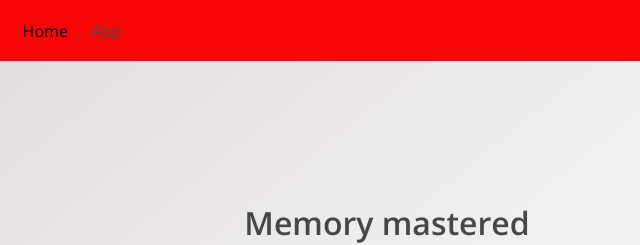
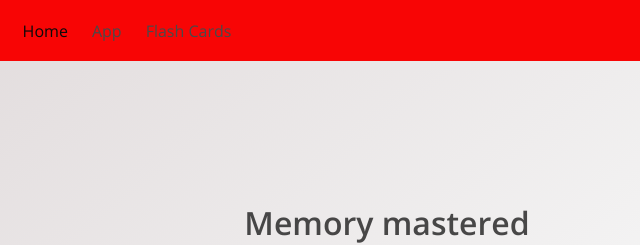
Before and after one commit to talbottmike/Memory, a website: page src/Client/Fornax/_public/index.html in a window 1280 px wide. Shown: the top 245 px of the page, 253-893 px from the left. Drawn offline with nearby package versions, Linux system fonts and the light colour scheme.

Commit message:
Add flash cards

```diff
--- a/src/Client/Fornax/_public/index.html
+++ b/src/Client/Fornax/_public/index.html
@@ -35,6 +35,9 @@
         <a class="navbar-item" href="/app.html">
           App
         </a>
+        <a class="navbar-item" href="/app.html#flashcards">
+          Flash Cards
+        </a>
       </div>
     </nav>
     <section class="hero is-light is-medium is-bold">
```
Also changed, not shown: src/Client/Fornax/_public/posts/post.html (+3 -0 lines), 8 other files.
